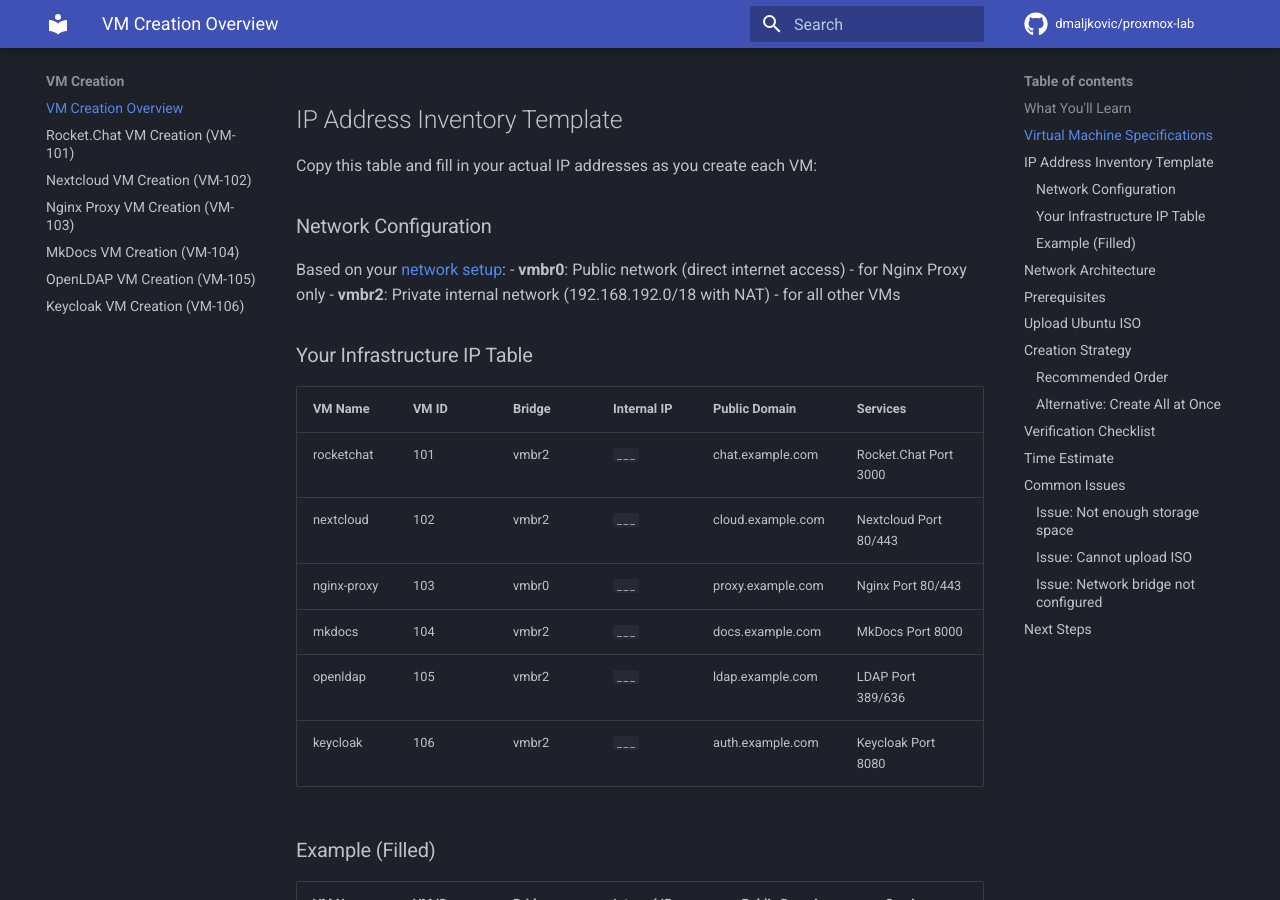
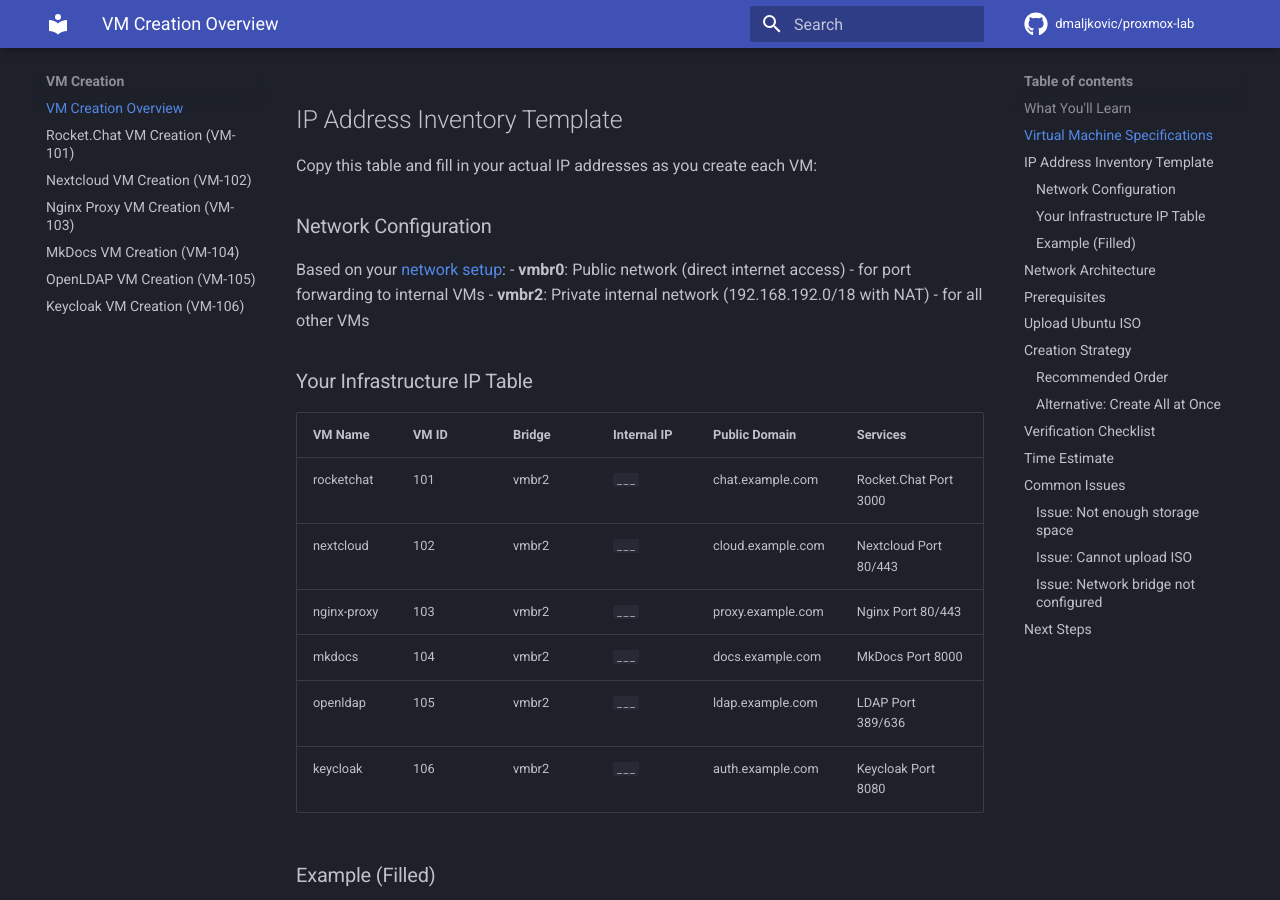
Before and after one commit to dmaljkovic/proxmox-lab, an MkDocs documentation site: the page built from docs/02-vm-creation/01-overview.md, in a window 1280 px wide and 900 px high, scrolled down 862 px. Built offline with MkDocs 1.6.1 and Material for MkDocs 9.7.7, drawn with Linux system fonts in a browser that asks for light colours; comment, search, counter and statistics services are not loaded.

Commit message:
Move nginx-proxy from vmbr0 to vmbr2 in VM overview documentation

```diff
--- a/docs/02-vm-creation/01-overview.md
+++ b/docs/02-vm-creation/01-overview.md
@@ -26,7 +26,7 @@
 ### Network Configuration
 
 Based on your [network setup](../01-preparation/03-network-configuration.md):
-- **vmbr0**: Public network (direct internet access) - for Nginx Proxy only
+- **vmbr0**: Public network (direct internet access) - for port forwarding to internal VMs
 - **vmbr2**: Private internal network (192.168.192.0/18 with NAT) - for all other VMs
 
 ### Your Infrastructure IP Table
@@ -35,7 +35,7 @@
 |---------|-------|--------|-------------|---------------|----------|
 | rocketchat | 101 | vmbr2 | `___` | chat.example.com | Rocket.Chat Port 3000 |
 | nextcloud | 102 | vmbr2 | `___` | cloud.example.com | Nextcloud Port 80/443 |
-| nginx-proxy | 103 | vmbr0 | `___` | proxy.example.com | Nginx Port 80/443 |
+| nginx-proxy | 103 | vmbr2 | `___` | proxy.example.com | Nginx Port 80/443 |
 | mkdocs | 104 | vmbr2 | `___` | docs.example.com | MkDocs Port 8000 |
 | openldap | 105 | vmbr2 | `___` | ldap.example.com | LDAP Port 389/636 |
 | keycloak | 106 | vmbr2 | `___` | auth.example.com | Keycloak Port 8080 |
@@ -57,12 +57,12 @@
 %%{init: {'theme': 'dark'}}%%
 graph TB
     subgraph "Proxmox Host"
-        subgraph "vmbr0 (Public)"
-            VM3[VM-103<br/>Nginx Proxy<br/>192.168.192.103:80/443]
+        subgraph "vmbr0 (Public - Port Forwarding)"
         end
         subgraph "vmbr2 (Private NAT)"
             VM1[VM-101<br/>Rocket.Chat<br/>192.168.192.101:3000]
             VM2[VM-102<br/>Nextcloud<br/>192.168.192.102:80]
+            VM3[VM-103<br/>Nginx Proxy<br/>192.168.192.20:80/443]
             VM4[VM-104<br/>MkDocs<br/>192.168.192.104:8000]
             VM5[VM-105<br/>OpenLDAP<br/>192.168.192.105:389]
             VM6[VM-106<br/>Keycloak<br/>192.168.192.106:8080]
```
Also changed, not shown: docs/03-software/06-keycloak-services-integration.md (added, +3 -0 lines).
